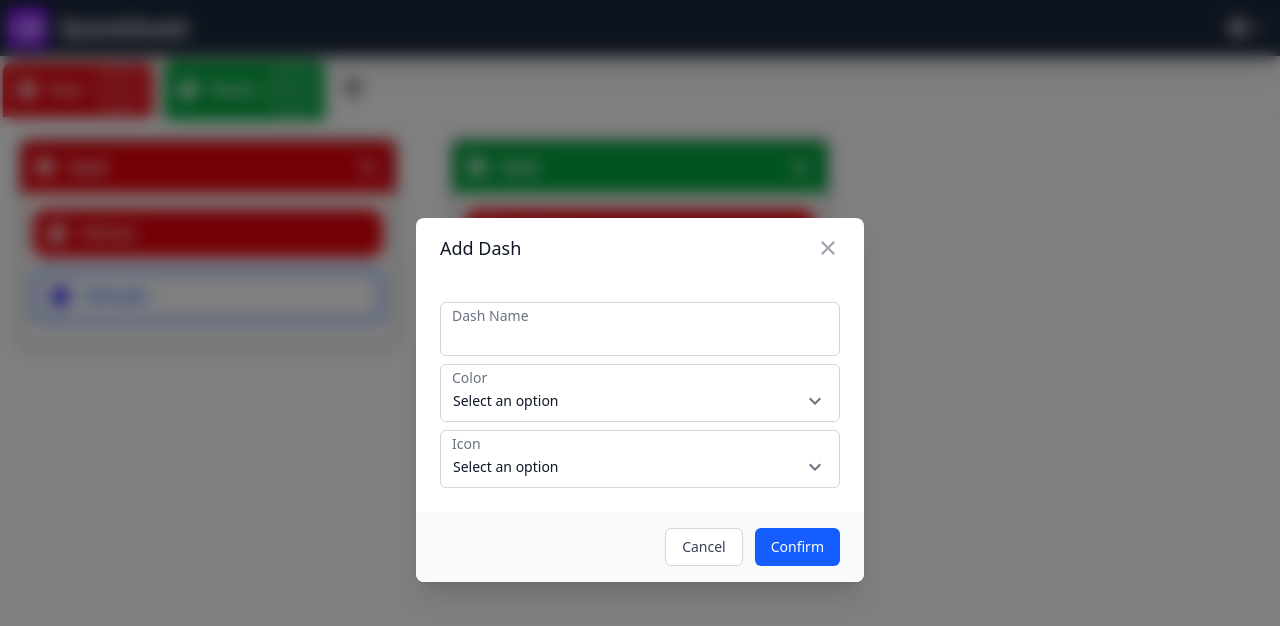
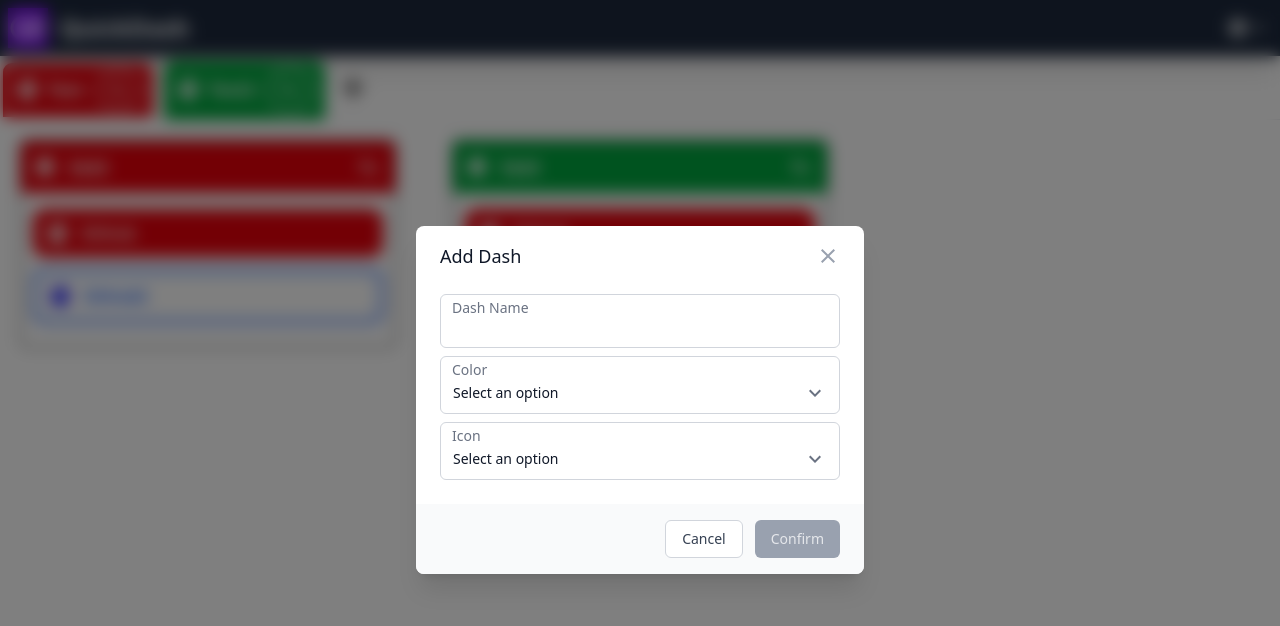
Before and after one commit to SEary342/QuickDash, a React (Vite) app: page / in a window 1280 px wide. Both pictures are taken after a click on the button 352 px from the left and 88 px from the top of the page. Shown: the top 626 px of the page. Built offline with nearby package versions, Linux system fonts and the light colour scheme.

Commit message:
Dash Add full functionality

```diff
--- a/src/components/DashDialog.tsx
+++ b/src/components/DashDialog.tsx
@@ -5,6 +5,8 @@ import { useEffect, useState } from "react";
 import { SelectWithLabel } from "./SelectWithLabel";
 import { iconOptionsArray } from "../types/icons";
 import { colorOptionsArray } from "../types/colors";
+import { useSelector } from "react-redux";
+import { RootState } from "../store/store";
 
 const defaultDash: () => LinkPage = () => ({ name: "", groupList: [] });
 const colorSelect = colorOptionsArray.map(({ title, label }) => ({
@@ -34,6 +36,11 @@ const PanelDialog = ({
   const [name, setName] = useState(linkPage.name);
   const [color, setColor] = useState(linkPage.color);
   const [icon, setIcon] = useState(linkPage.icon);
+  const linkPageNames = useSelector((state: RootState) => state.linkPages)
+    .filter((pg) => pg.name != linkPage.name)
+    .map((pg) => pg.name.toLowerCase());
+  const isDuplicate = linkPageNames.includes(name.trim().toLowerCase());
+  const nameExists = name.trim().length > 0;
 
   const title = editMode ? "Edit Dash" : "Add Dash";
 
@@ -48,22 +55,29 @@ const PanelDialog = ({
 
   const handleClose = (confirm: boolean) => {
     if (confirm) {
+      setName(name.trim());
       onClose({ ...linkPage, name, color, icon });
     } else {
       onClose(undefined);
     }
   };
 
-  // TODO name validation (no duplicates)
+  // TODO Disable confirm if nothing has been changed (edit mode)
   // TODO add delete button for edit mode
   return (
-    <Dialog title={title} isOpen={isOpen} onClose={handleClose}>
+    <Dialog
+      title={title}
+      isOpen={isOpen}
+      onClose={handleClose}
+      disableConfirm={isDuplicate || !nameExists}
+    >
       <InputWithLabel
         id="dashName"
         value={name}
         type="text"
         onInputChange={(e) => setName(e.target.value)}
         className="my-2"
+        hasError={isDuplicate}
       >
         Dash Name
       </InputWithLabel>
--- a/src/components/Dialog.tsx
+++ b/src/components/Dialog.tsx
@@ -7,6 +7,7 @@ interface DialogProps {
   children?: React.ReactNode;
   isOpen: boolean;
   onClose: (confirm: boolean) => void;
+  disableConfirm?: boolean;
 }
 
 export const Dialog = ({
@@ -14,6 +15,7 @@ export const Dialog = ({
   children,
   isOpen = false,
   onClose,
+  disableConfirm = false,
 }: DialogProps) => {
   return (
     <AnimatePresence>
@@ -37,8 +39,8 @@ export const Dialog = ({
                   <Icon path={mdiClose} size={1} />
                 </button>
               </div>
-              <div className="px-6 py-4 text-black text-start">{children}</div>
-              <div className="bg-gray-50 px-6 py-4 flex justify-end space-x-3 rounded-b-lg">
+              <div className="px-6 pb-4 text-black text-start">{children}</div>
+              <div className="bg-gray-50 px-6 p-4 flex justify-end space-x-3 rounded-b-lg">
                 <button
                   onClick={() => onClose(false)}
                   className="bg-white px-4 py-2 rounded-md cursor-pointer text-sm font-medium text-gray-700 hover:bg-gray-100 border border-gray-300"
@@ -46,8 +48,14 @@ export const Dialog = ({
                   Cancel
                 </button>
                 <button
-                  className="bg-blue-600 px-4 py-2 rounded-md cursor-pointer text-sm font-medium text-white hover:bg-blue-700"
+                  className={`px-4 py-2 rounded-md text-sm font-medium
+                    ${
+                      disableConfirm
+                        ? "bg-gray-400 text-gray-200 cursor-not-allowed"
+                        : "bg-blue-600 text-white hover:bg-blue-700 cursor-pointer"
+                    }`}
                   onClick={() => onClose(true)}
+                  disabled={disableConfirm}
                 >
                   Confirm
                 </button>
--- a/src/components/InputWithLabel.tsx
+++ b/src/components/InputWithLabel.tsx
@@ -6,6 +6,7 @@ type InputWithLabelProps = {
   type?: string;
   onInputChange: (event: ChangeEvent<HTMLInputElement>) => void;
   className?: string;
+  hasError?: boolean;
   children: ReactNode;
 };
 
@@ -15,13 +16,16 @@ const InputWithLabel = ({
   type = "text",
   onInputChange,
   className,
+  hasError = false,
   children,
 }: InputWithLabelProps) => {
   return (
     <div className={`relative w-full ${className}`}>
       <label
         htmlFor={id}
-        className="absolute left-3 top-1 text-gray-500 text-sm peer-focus:text-blue-500"
+        className={`absolute left-3 top-1 text-sm peer-focus:text-blue-500 ${
+          hasError ? "text-red-500" : "text-gray-500"
+        }`}
       >
         {children}
       </label>
@@ -30,9 +34,17 @@ const InputWithLabel = ({
         type={type}
         value={value}
         onChange={onInputChange}
-        className="peer w-full border border-gray-300 rounded-md px-3 pt-6 pb-2 text-gray-900 focus:border-blue-500 focus:ring-1 focus:ring-blue-500 focus:outline-none"
+        className={`peer w-full border rounded-md px-3 pt-6 pb-2 text-gray-900 focus:outline-none
+          ${
+            hasError
+              ? "border-red-500 focus:border-red-500 focus:ring-red-500"
+              : "border-gray-300 focus:border-blue-500 focus:ring-blue-500"
+          }`}
         placeholder=" "
       />
+      {hasError && (
+        <p className="text-red-500 text-sm mt-1">Name already exists</p>
+      )}
     </div>
   );
 };
```
